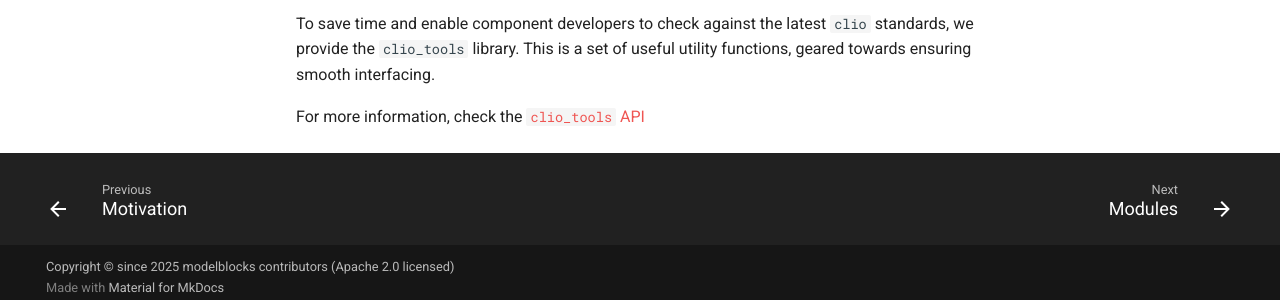
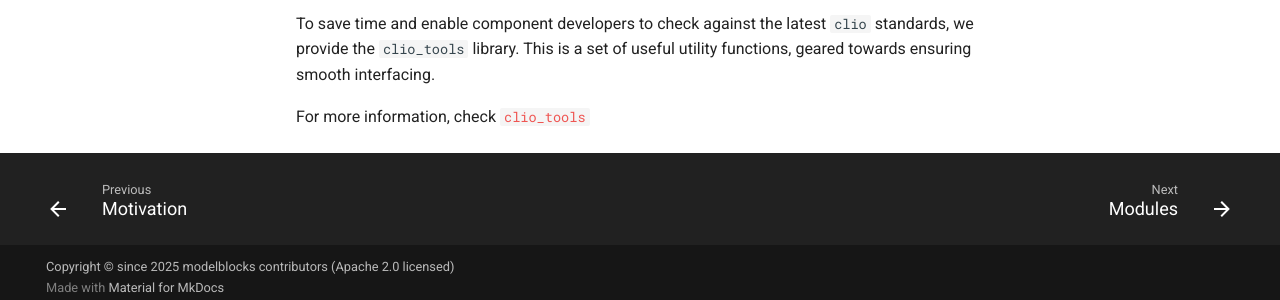
Before and after one commit to calliope-project/clio, an MkDocs documentation site: the page built from docs/Background/our_framework.md, in a window 1280 px wide and 900 px high, scrolled down 1478 px. Shown: the part 590-890 px from the top of the window. Built offline with MkDocs 1.6.1 and Material for MkDocs 9.7.7, drawn with Linux system fonts in a browser that asks for light colours; comment, search, counter and statistics services are not loaded.

```diff
--- a/docs/Background/our_framework.md
+++ b/docs/Background/our_framework.md
@@ -86,4 +86,4 @@ These are study-specific workflows that combine the outputs of all other types o
 To save time and enable component developers to check against the latest `clio` standards, we provide the `clio_tools` library.
 This is a set of useful utility functions, geared towards ensuring smooth interfacing.
 
-For more information, check the [`clio_tools` API](../clio_tools_API/index.md)
+For more information, check [`clio_tools`](https://github.com/modelblocks-org/clio-tools)
```
Also changed, not shown: 1 other file.
